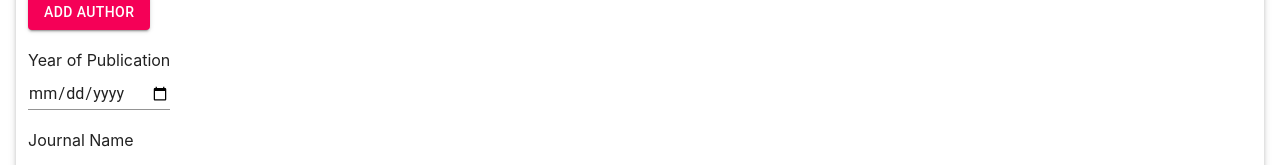
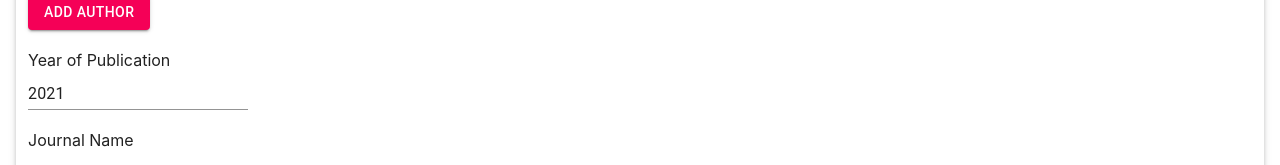
Before and after one commit to ericyjw/law-citation-machine, a Next.js app: page /journal in a window 1280 px wide. Shown: the part 278-443 px from the top of the page. Built offline with nearby package versions, Linux system fonts and the light colour scheme.

Commit message:
Change year selection to year only

```diff
--- a/package.json
+++ b/package.json
@@ -8,20 +8,24 @@
     "start": "next start"
   },
   "dependencies": {
+    "@date-io/date-fns": "^1.3.6",
     "@material-ui/core": "^4.11.4",
     "@material-ui/icons": "^4.11.2",
     "@material-ui/lab": "^4.0.0-alpha.58",
-    "@material-ui/pickers": "3.x.x",
+    "@material-ui/pickers": "^3.3.10",
     "@material-ui/styles": "^4.11.4",
     "@types/yup": "^0.29.11",
     "axios": "^0.21.1",
+    "date-fns": "^2.0.0-beta.5",
     "final-form": "^4.20.2",
     "final-form-material-ui": "^0.3.0",
+    "moment": "^2.29.1",
     "mui-rff": "^3.0.6",
     "next": "10.2.2",
     "react": "17.0.2",
     "react-dom": "17.0.2",
     "react-final-form": "^6.5.3",
+    "tslib": "^2.3.0",
     "yup": "^0.32.9"
   }
 }
--- a/pages/journal.js
+++ b/pages/journal.js
@@ -14,6 +14,15 @@ import { useReducer } from "react";
 import AppContext from "../context/app-context";
 import { useContext } from "react";
 
+import DateFnsUtils from '@date-io/date-fns';
+import {
+  DatePicker,
+  TimePicker,
+  DateTimePicker,
+  MuiPickersUtilsProvider,
+} from "@material-ui/pickers";
+import moment from "moment";
+
 const Journal = () => {
   const router = useRouter();
   const { setFormatted } = useContext(AppContext);
@@ -28,6 +37,7 @@ const Journal = () => {
         lastName: "",
       },
     ],
+    year: moment().format("YYYY"),
     paraRanges: [{ start: "", end: "" }],
     pageRanges: [{ start: "", end: "" }],
   });
@@ -87,6 +97,16 @@ const Journal = () => {
       ],
     });
   };
+
+  const handleYearChange = (newYear) => {
+    newYear = moment(newYear).format("YYYY")
+    console.log("newYear => ", newYear)
+    setFormField({
+      ...formField,
+      year: newYear,
+    });
+  }
+
 
   /* ===== Paragraph ===== */
   const setStartPara = (index, paraNum) => {
@@ -207,12 +227,15 @@ const Journal = () => {
                 <Grid style={{ padding: 0 }} item xs={12}>
                   <Field name="year">
                     {({ input }) => (
-                      <TextField
-                        required
-                        type="date"
-                        placeholder="Year"
-                        inputProps={input}
-                      />
+                      <MuiPickersUtilsProvider utils={DateFnsUtils}>
+                        <DatePicker
+                          value={formField.year}
+                          onChange={handleYearChange}
+                          views={["year"]}
+                          maxDate={new Date()}
+                        />
+
+                      </MuiPickersUtilsProvider>
                     )}
                   </Field>
                 </Grid>
```
Also changed, not shown: 1 other file (tests, documents, lock files or other folders).
